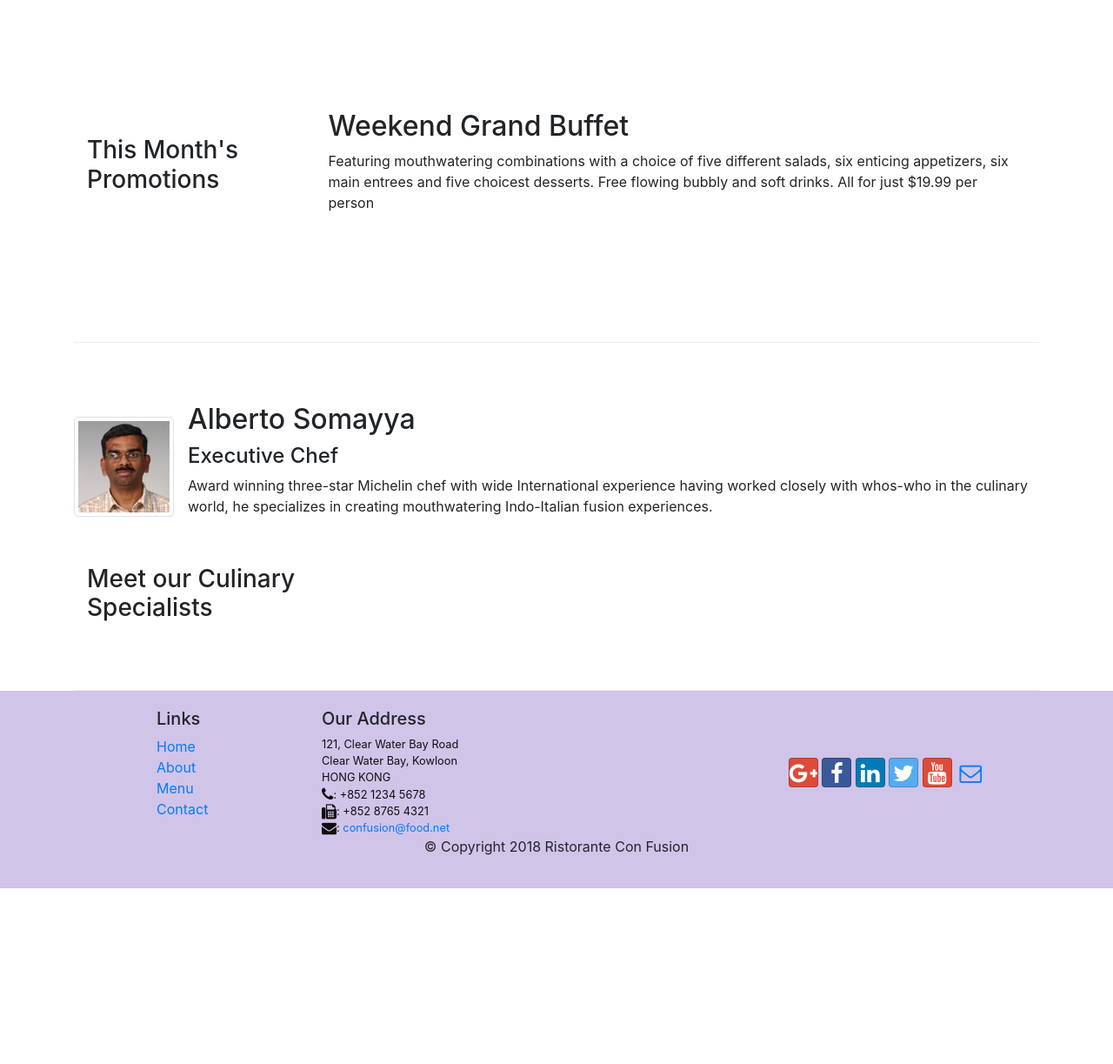
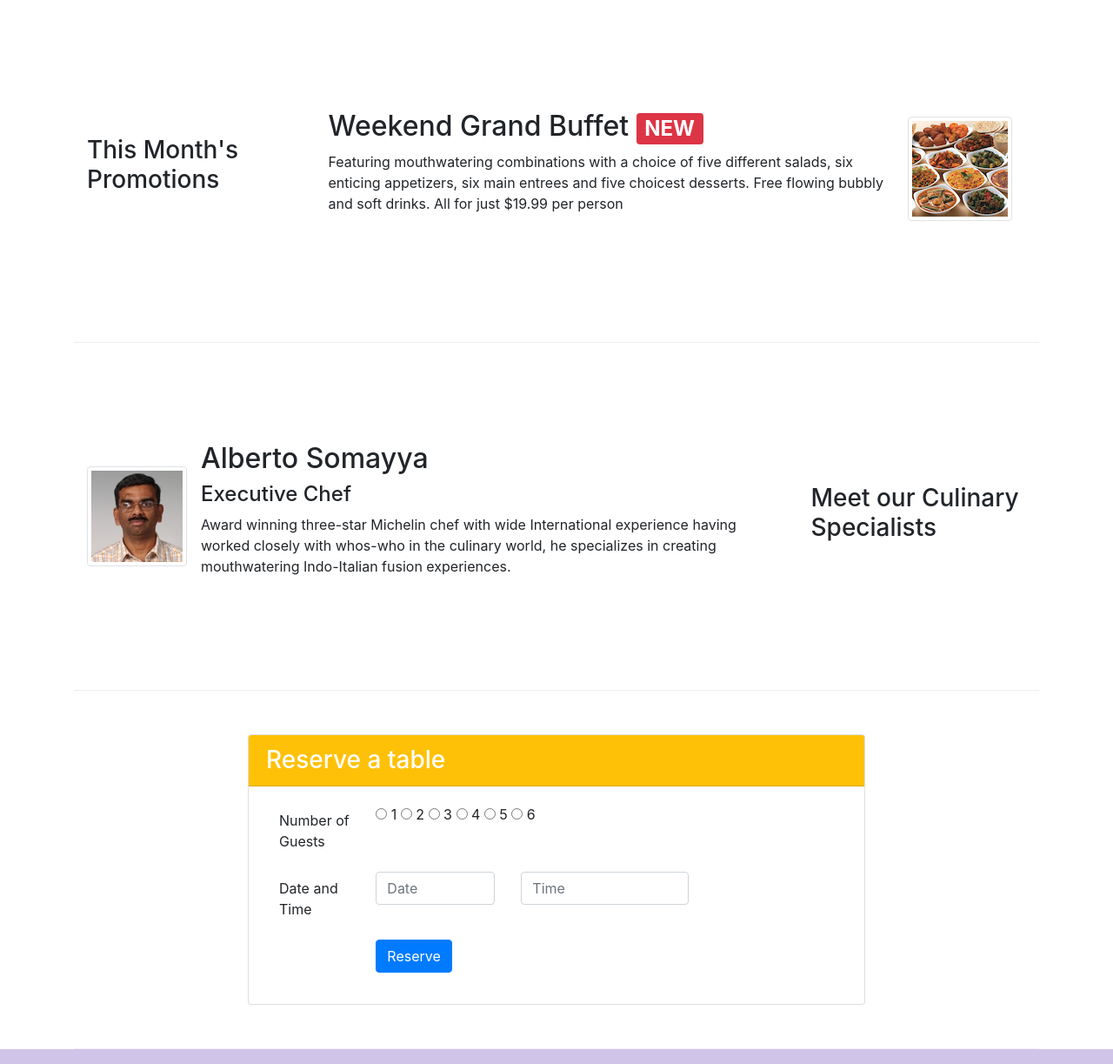
Before and after one commit to danielserva/coursera-fullstack, a website: page index.html in a window 1280 px wide. Shown: the part 740-1963 px from the top of the page at 87% size. Before the commit the page ends 1761 px from the top, so only its background shows below. Drawn offline with nearby package versions, Linux system fonts and the light colour scheme.

Commit message:
assignment 2

```diff
--- a/index.html
+++ b/index.html
@@ -42,6 +42,9 @@
                 <div class="col-12 col-sm align-self-center">
                     <img src="img/logo.png" class="img-fluid">
                 </div>
+                 <div class="col-12 col-sm align-self-center">
+                    <a role="button" class="btn btn-warning btn-block" href="#reserveform">Reserve a table</a>
+                </div>
             </div>
         </div>
     </header>
@@ -56,7 +59,7 @@
                     <img class="d-flex mr-3 img-thumbnail align-self-center"
                             src="img/uthappizza.png" alt="Uthappizza">
                     <div class="media-body">
-                        <h2 class="mt-0">Uthappizza</h2>
+                        <h2 class="mt-0">Uthappizza <span class="badge badge-danger">HOT</span> <span class="badge badge-pill badge-secondary">$4.99</span> </h2>
                         <p class="d-none d-sm-block">A unique combination of Indian Uthappam (pancake) and
                             Italian pizza, topped with Cerignola olives, ripe vine
                             cherry tomatoes, Vidalia onion, Guntur chillies and
@@ -72,8 +75,14 @@
                 <h3>This Month's Promotions</h3>
             </div>
             <div class="col col-sm col-md">
-                <h2>Weekend Grand Buffet</h2>
+                <div class="media">
+                    <div class="media-body">
+                        <h2>Weekend Grand Buffet <span class="badge badge-danger">NEW</span></h2>
                     <p class="d-none d-sm-block">Featuring mouthwatering combinations with a choice of five different salads, six enticing appetizers, six main entrees and five choicest desserts. Free flowing bubbly and soft drinks. All for just $19.99 per person </p>
+                    </div>
+                    <img class="d-flex mr-3 img-thumbnail align-self-center"
+                    src="img/buffet.png" alt="buffet">
+                </div>
             </div>
         </div>
 
@@ -81,6 +90,7 @@
             <div class="col-12 col-sm-4 order-sm-last col-md-3">
                 <h3>Meet our Culinary Specialists</h3>
             </div>
+            <div class="col col-sm order-sm-first col-md">
                 <div class="media">
                     <img class="d-flex mr-3 img-thumbnail align-self-center"
                             src="img/alberto.png" alt="Alberto Somayya">
@@ -96,6 +106,52 @@
                 </div>
             </div>
         </div>
+        <div class="row row-content align-items-center">
+            <div class="col-12 col-md-8 offset-md-2">
+             <div class="card">
+                <h3 class="card-header bg-warning text-white">Reserve a table</h3>
+                <div class="card-body">
+                    <div class="col-9 col-md">
+                        <form id="reserveform">
+                            <div class="form-group row">
+                                <label for="guests" class="col-md-2 col-form-label">Number of Guests</label>
+                                <div class="col-md-10">
+                                    <input type="radio" id="one" value="one" name="guests">
+                                    <label for="one">1</label>
+                                    <input type="radio" id="two" value="two" name="guests">
+                                    <label for="two">2</label>
+                                    <input type="radio" id="three" value="three" name="guests">
+                                    <label for="three">3</label>
+                                    <input type="radio" id="four" value="four" name="guests">
+                                    <label for="four">4</label>
+                                    <input type="radio" id="five" value="five" name="guests">
+                                    <label for="five">5</label>
+                                    <input type="radio" id="six" value="six" name="guests">
+                                    <label for="six">6</label>
+                                </div>
+                            </div>
+                            <div class="form-group row">
+                                <label for="time" class="col-12 col-md-2 col-form-label">Date and Time</label>
+                                <div class="col-12 col-md-3">
+                                    <input type="text" class="form-control" id="date" name="date" placeholder="Date">
+                                </div>
+                                <div class="col-12 col-md-4">
+                                    <input type="text" class="form-control" id="time" name="time" placeholder="Time">
+                                </div>
+                            </div>
+                            <div class="form-group row">
+                                <div class="col-md-4 offset-md-2">
+                                    <button type="submit" class="btn btn-primary">Reserve</button>
+                                </div>
+                            </div>
+                        </form>
+                    </div>
+                </div>
+             </div>
+            </div>
+        </div>
+    </div>
+
 
     <footer class="footer">
         <div class="container">
```
Lines whose indentation alone changed are shown as unchanged.
